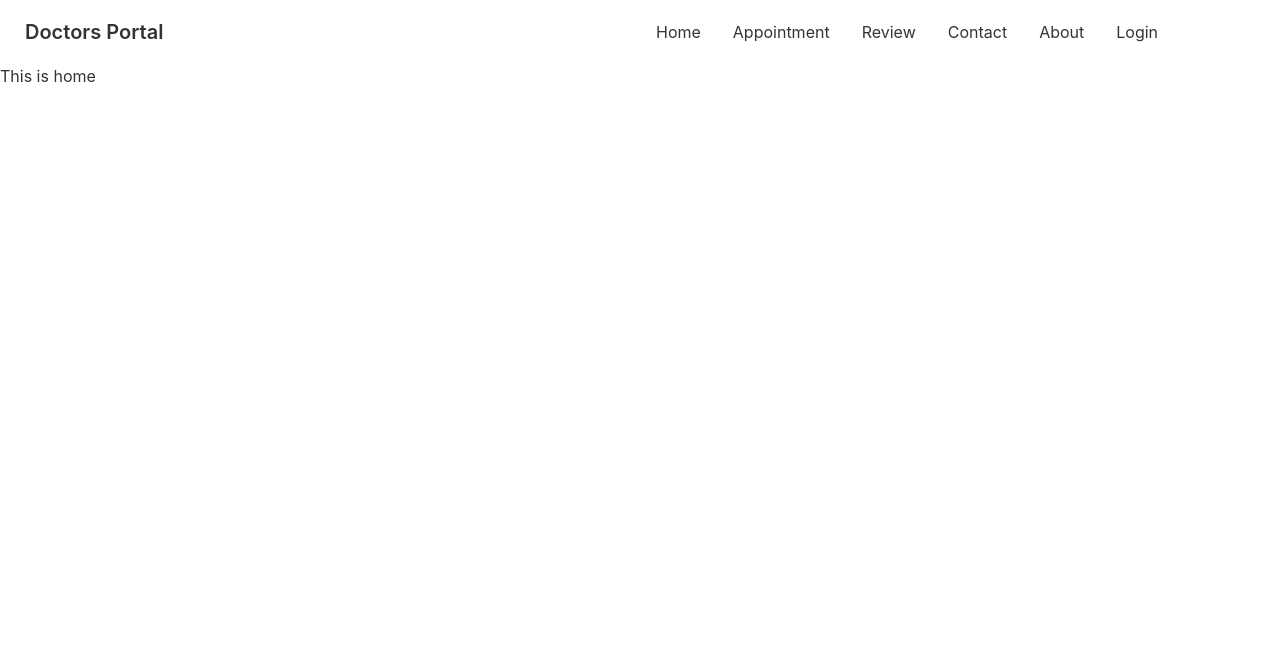
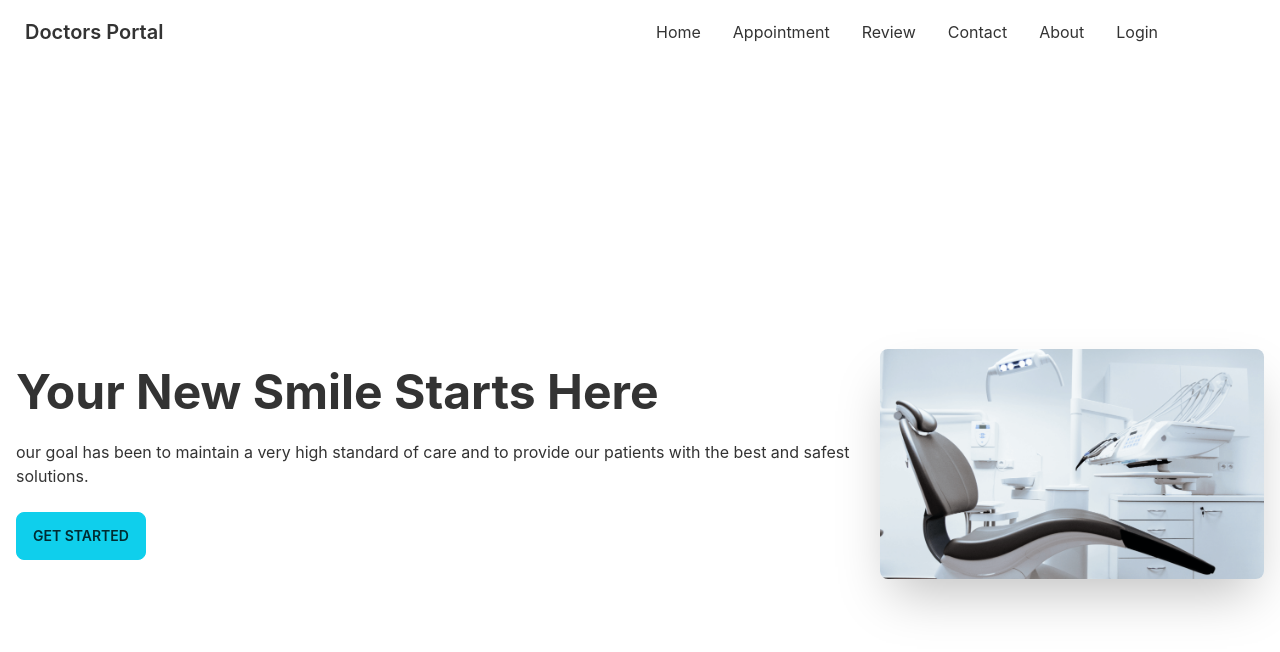
Before and after one commit to trshawonbd/doctors-portal-client, a React (Create React App) app: page / in a window 1280 px wide. Shown: the top 652 px of the page. Built offline with nearby package versions, Linux system fonts and the light colour scheme.

Commit message:
banner and link committed

```diff
--- a/src/App.js
+++ b/src/App.js
@@ -2,6 +2,7 @@
 import './App.css';
 import About from './Pages/Home/About/About';
 import Home from './Pages/Home/Home/Home';
+import Login from './Pages/Login/Login';
 import Navbar from './Pages/Shared/Navbar/Navbar';
 
 function App() {
@@ -10,7 +11,8 @@
       <Navbar></Navbar>
       <Routes>
         <Route path="/" element={<Home></Home>} />
-        <Route path="about" element={<About></About>} />
+        <Route path="/about" element={<About></About>} />
+        <Route path="/login" element={<Login></Login>} />
       </Routes>
     </div>
   );
--- /dev/null
+++ b/src/Pages/Home/Banner/Banner.js
@@ -0,0 +1,19 @@
+import React from 'react';
+import chair from '../../../assets/images/chair.png';
+
+const Banner = () => {
+    return (
+        <div class="hero min-h-screen	">
+            <div class="hero-content flex-col lg:flex-row-reverse">
+                <img src={chair} class="max-w-sm rounded-lg shadow-2xl" />
+                <div>
+                    <h1 class="text-5xl font-bold">Your New Smile Starts Here</h1>
+                    <p class="py-6">our goal has been to maintain a very high standard of care and to provide our patients with the best and safest solutions.</p>
+                    <button class="btn btn-primary">Get Started</button>
+                </div>
+            </div>
+        </div>
+    );
+};
+
+export default Banner;
--- a/src/Pages/Home/Home/Home.js
+++ b/src/Pages/Home/Home/Home.js
@@ -1,9 +1,10 @@
 import React from 'react';
+import Banner from '../Banner/Banner';
 
 const Home = () => {
     return (
         <div>
-            <h2>This is home</h2>
+            <Banner></Banner>
         </div>
     );
 };
--- /dev/null
+++ b/src/Pages/Login/Login.js
@@ -0,0 +1,11 @@
+import React from 'react';
+
+const Login = () => {
+    return (
+        <div>
+            <h2>this is login</h2>
+        </div>
+    );
+};
+
+export default Login;
--- a/src/Pages/Shared/Navbar/Navbar.js
+++ b/src/Pages/Shared/Navbar/Navbar.js
@@ -1,13 +1,14 @@
 import React from 'react';
+import { Link } from 'react-router-dom';
 
 const Navbar = () => {
     const menuItems = <>
-        <li><a>Home</a></li>
-        <li><a>Appointment</a></li>
-        <li><a>Review</a></li>
-        <li><a>Contact</a></li>
-        <li><a>About</a></li>
-        <li><a>Login</a></li>
+        <li><Link to = "/">Home</Link></li>
+        <li><Link to = "/appointment">Appointment</Link></li>
+        <li><Link to = "/review">Review</Link></li>
+        <li><Link to = "/contact">Contact</Link></li>
+        <li><Link to = "/about">About</Link></li>
+        <li><Link to = "/login">Login</Link></li>
     </>
     return (
         <div class="navbar bg-base-100">
```
